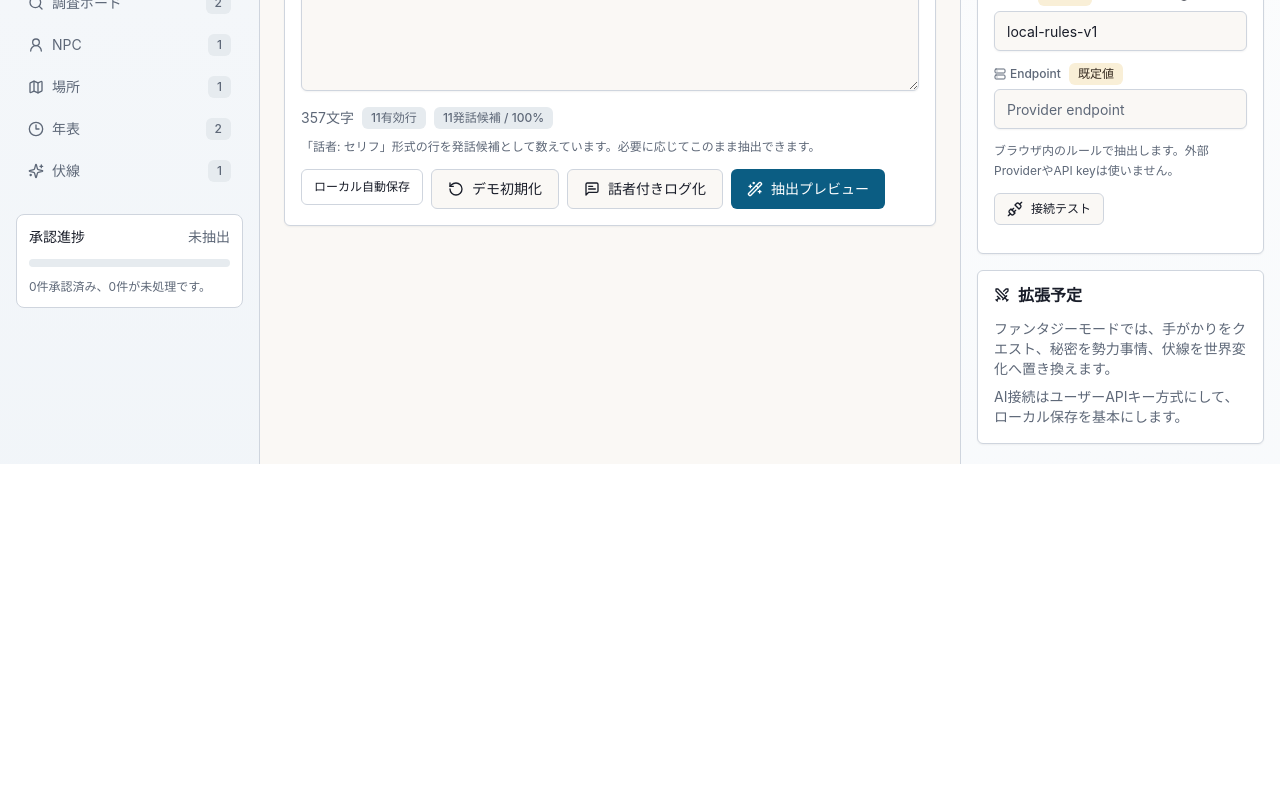
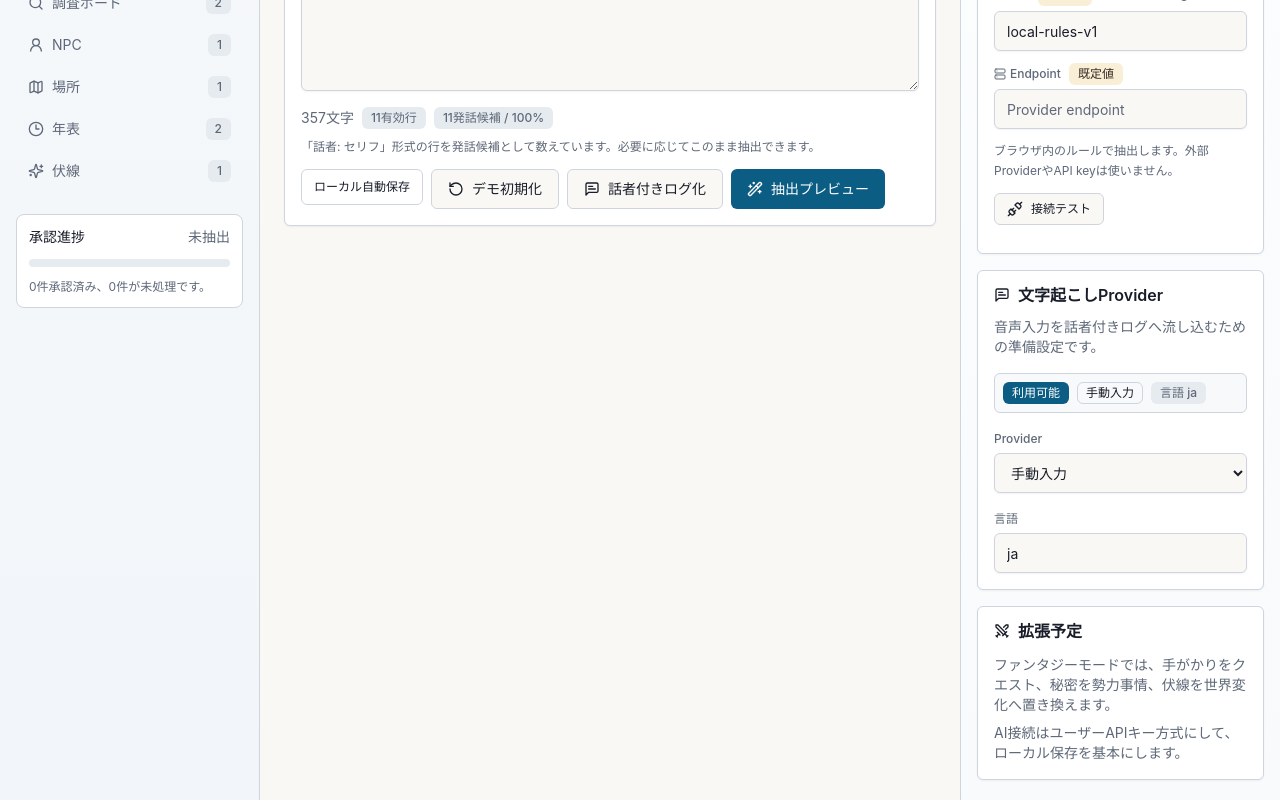
Before and after one commit to Kota-Ohno/trpg-gm-copilot, a React (Vite) app: page / in a window 1280 px wide. Shown: the part 702-1502 px from the top of the page. Before the commit the page ends 1166 px from the top, so only its background shows below. Built offline with nearby package versions, Linux system fonts and the light colour scheme.

Commit message:
Show transcription provider settings

```diff
--- a/src/App.tsx
+++ b/src/App.tsx
@@ -9,6 +9,7 @@ import {
   KeyRound,
   Lightbulb,
   Map as MapIcon,
+  MessageSquareText,
   Plus,
   Search,
   ShieldCheck,
@@ -48,7 +49,9 @@ import {
 } from "./lib/extraction";
 import {
   defaultProviderSecretSettings,
+  getTranscriptionProvider,
   normalizeProviderSecretSettings,
+  transcriptionProviders,
 } from "./lib/extraction-provider-settings";
 import { runExtractionProvider } from "./lib/extraction-providers";
 import type {
@@ -248,7 +251,9 @@ export function App() {
     chronicle,
     extractionProvider,
     quickResult,
+    transcriptionProvider,
   } = campaignState;
+  const selectedTranscriptionProvider = getTranscriptionProvider(transcriptionProvider.providerId);
 
   const approvedCount = approvedIds.length;
   const remainingCount = items.length - approvedCount;
@@ -1444,6 +1449,82 @@ export function App() {
           <Card className="mt-4">
             <CardHeader>
               <CardTitle className="flex items-center gap-2">
+                <MessageSquareText className="h-4 w-4" />
+                文字起こしProvider
+              </CardTitle>
+              <CardDescription className="mt-2">
+                音声入力を話者付きログへ流し込むための準備設定です。
+              </CardDescription>
+            </CardHeader>
+            <CardContent className="space-y-3">
+              <div className="flex flex-wrap gap-2 rounded-md border bg-muted/30 p-2">
+                <Badge variant={selectedTranscriptionProvider.status === "available" ? "default" : "secondary"}>
+                  {selectedTranscriptionProvider.status === "available" ? "利用可能" : "計画中"}
+                </Badge>
+                <Badge variant="outline">{selectedTranscriptionProvider.label}</Badge>
+                <Badge variant="muted">言語 {transcriptionProvider.language}</Badge>
+              </div>
+              <div>
+                <label className="text-xs font-medium text-muted-foreground" htmlFor="transcription-provider-select">
+                  Provider
+                </label>
+                <select
+                  className="mt-1 flex h-10 w-full rounded-md border border-input bg-background px-3 py-2 text-sm shadow-sm focus-visible:outline-none focus-visible:ring-2 focus-visible:ring-ring"
+                  disabled={isExtracting}
+                  id="transcription-provider-select"
+                  value={transcriptionProvider.providerId}
+                  onChange={(event) => {
+                    const provider = getTranscriptionProvider(event.target.value as typeof transcriptionProvider.providerId);
+                    updateCampaignState({
+                      transcriptionProvider: {
+                        providerId: provider.id,
+                        model: provider.defaultModel,
+                        endpoint: provider.defaultEndpoint,
+                        language: transcriptionProvider.language,
+                      },
+                    });
+                  }}
+                >
+                  {transcriptionProviders.map((provider) => (
+                    <option key={provider.id} value={provider.id}>
+                      {provider.label}
+                    </option>
+                  ))}
+                </select>
+              </div>
+              <div>
+                <label className="text-xs font-medium text-muted-foreground" htmlFor="transcription-language">
+                  言語
+                </label>
+                <Input
+                  className="mt-1"
+                  disabled={isExtracting}
+                  id="transcription-language"
+                  value={transcriptionProvider.language}
+                  onBlur={(event) =>
+                    updateCampaignState({
+                      transcriptionProvider: {
+                        ...transcriptionProvider,
+                        language: event.target.value.trim() || "ja",
+                      },
+                    })
+                  }
+                  onChange={(event) =>
+                    updateCampaignState({
+                      transcriptionProvider: {
+                        ...transcriptionProvider,
+                        language: event.target.value,
+                      },
+                    })
+                  }
+                />
+              </div>
+            </CardContent>
+          </Card>
+
+          <Card className="mt-4">
+            <CardHeader>
+              <CardTitle className="flex items-center gap-2">
                 <Swords className="h-4 w-4" />
                 拡張予定
               </CardTitle>
```
